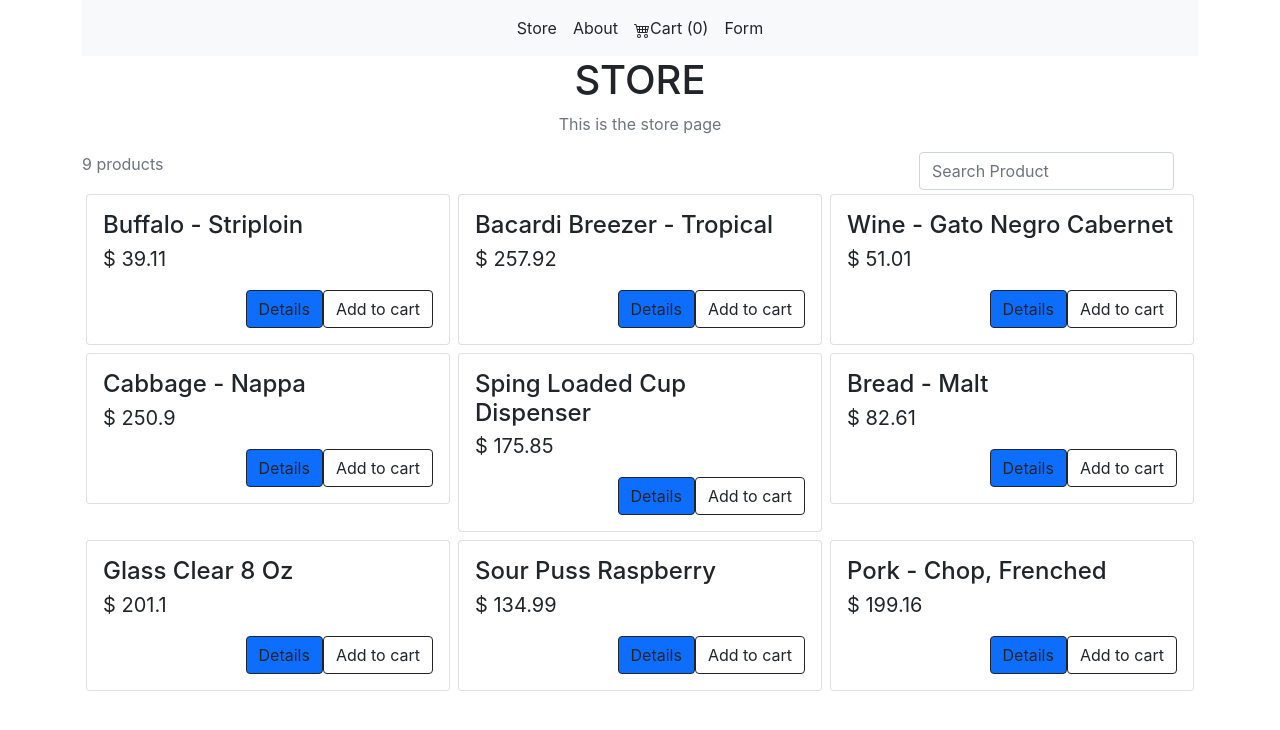
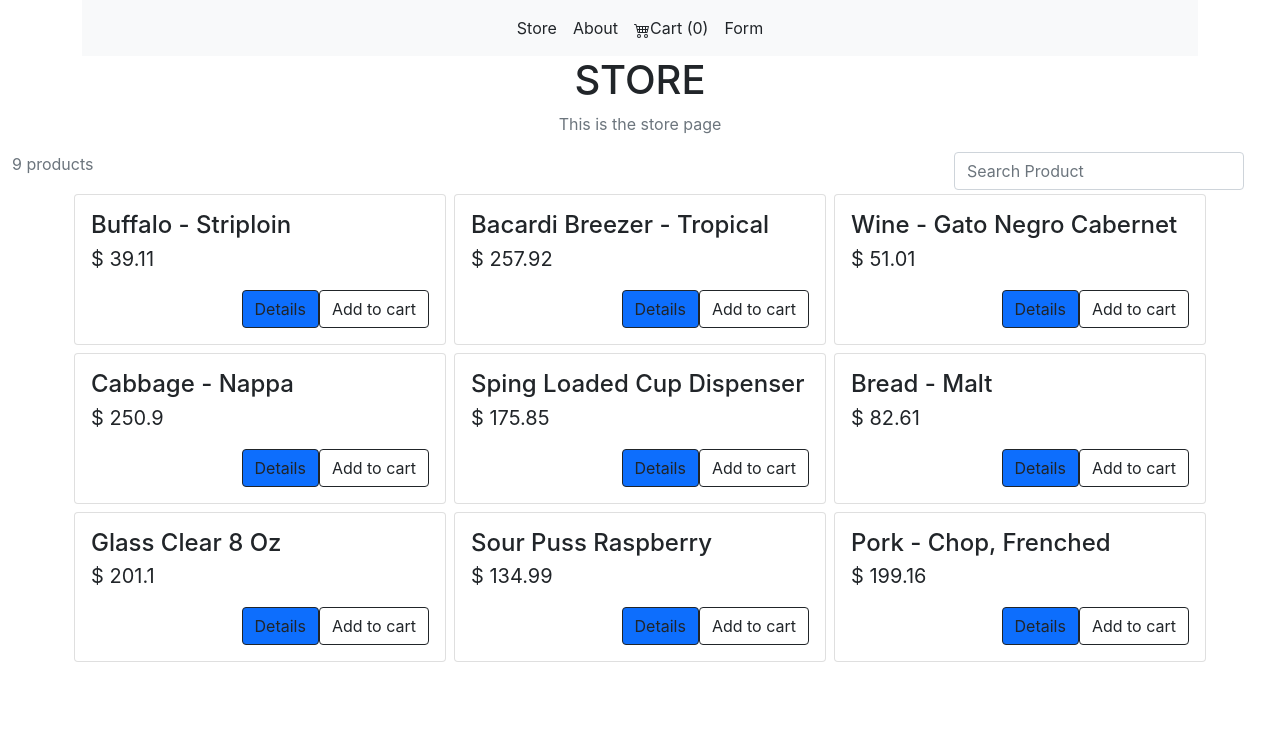
Before and after one commit to esteban2pac/Ejercicio1, a React (Create React App) app: page / in a window 1280 px wide. Shown: the top 730 px of the page. Built offline with nearby package versions, Linux system fonts and the light colour scheme; the HTML template or start-up script is replaced by a standard one.

Commit message:
docker v1

```diff
--- a/src/App.js
+++ b/src/App.js
@@ -1,6 +1,6 @@
 import './App.css';
 import Header from './componentes/Header';
-import Container from 'react-bootstrap/Container'
+import React from 'react';
 import { BrowserRouter as Router } from 'react-router-dom';
 import Misroutes from './Misrutas';
 import CartContextProvider from './contexts/CartContex';
@@ -9,9 +9,9 @@ function App() {
     <CartContextProvider>
       <Router>
         <Header />
-        <Container>
+        <div class="container-fluid">
           <Misroutes />
-        </Container>
+        </div>
       </Router>
     </CartContextProvider>
   );
```
Also changed, not shown: 2 other files (tests, documents, lock files or other folders).
